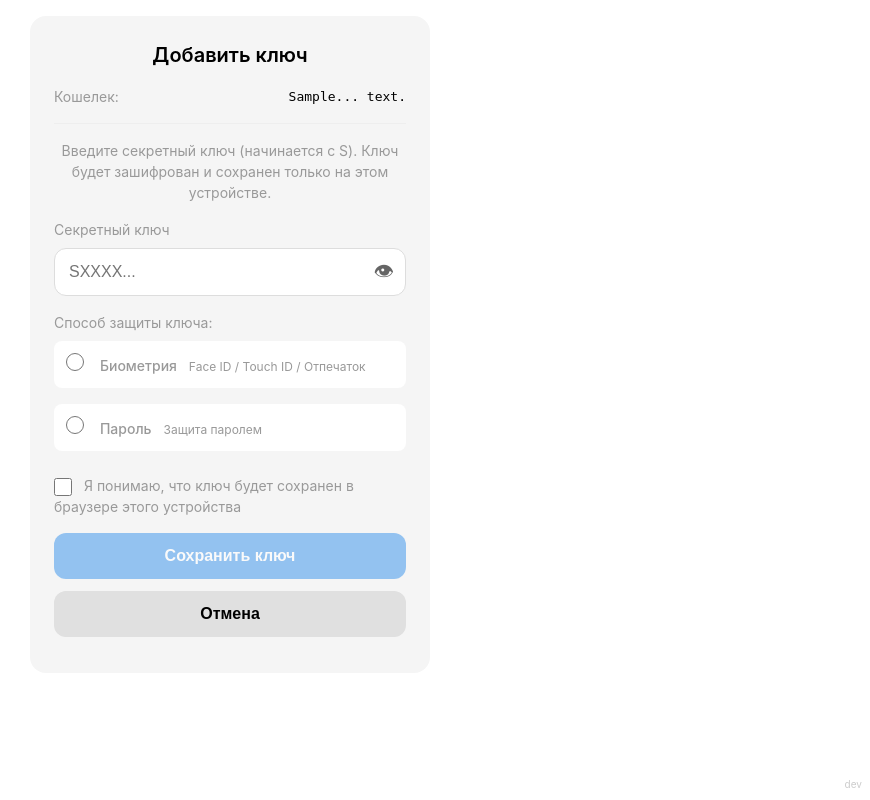
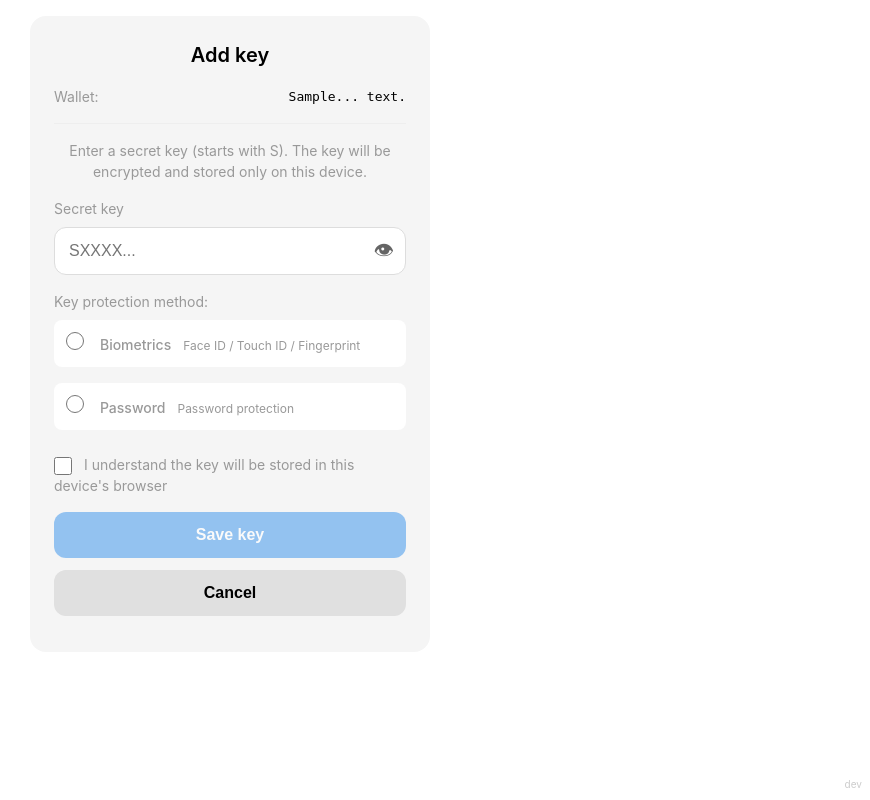
Before and after one commit to attid/MyMTLWalletBot, a FastAPI app: template webapp/templates/import.html in a window 1280 px wide. Shown: the whole page, without its empty margins (410-1280 px from the left). Run offline with FastAPI, Linux system fonts and the light colour scheme; the template is opened without the code that fills it: most values are stand-ins (such as "Sample title", 1, 10 or a date in 2020); some libraries are stand-ins or nearby versions.

Commit message:
feat(webapp): i18n ru/en driven by bot user.lang URL param
Webapp templates now localize via a single `webapp/static/js/i18n.js`
catalog. Language comes from a `?lang=ru|en` query param that the bot
appends when building WebAppInfo URLs in `bot/keyboards/webapp.py`;
the value is read from `localization_service.get_user_language` with
an `en` fallback. All four templates (base, sign, import, settings)
use `data-i18n*` for static text and `t(key)` for dynamic messages.

```diff
--- /dev/null
+++ b/webapp/static/js/i18n.js
@@ -0,0 +1,230 @@
+// Simple i18n for the webapp.
+// Language is read from the URL query param `?lang=ru|en` that the bot
+// appends when building WebAppInfo URLs in bot/keyboards/webapp.py.
+// Telegram.WebApp.initDataUnsafe.user.language_code is intentionally NOT
+// used — we follow the explicit language chosen by the user in the bot.
+
+(function () {
+    const I18N = {
+        ru: {
+            "common.close": "Закрыть",
+            "common.cancel": "Отмена",
+            "common.confirm": "Подтвердить",
+            "common.back": "Назад",
+            "common.error_title": "Ошибка",
+            "common.layout_warning": "⚠️ Включена русская раскладка",
+            "common.retry": "Попробовать снова",
+            "common.wallet_label": "Кошелек:",
+
+            "sign.page_title": "Подписание транзакции",
+            "sign.loading": "Загрузка транзакции...",
+            "sign.card_title": "Подтвердите транзакцию",
+            "sign.key_saved_hint": "Ключ сохранен в этом устройстве",
+            "sign.btn_sign": "Подписать",
+            "sign.btn_sign_in_progress": "Подписание...",
+            "sign.enter_hint": "Можно нажать Enter",
+            "sign.select_key_hint": "Выберите ключ для подписания или добавьте новый",
+            "sign.btn_add_new_key": "Добавить новый ключ",
+            "sign.btn_show_xdr": "Показать XDR",
+            "sign.no_key_hint": "Ключ не найден на этом устройстве",
+            "sign.btn_add_key": "Добавить ключ",
+            "sign.xdr_copy_hint": "Скопируйте XDR и подпишите вручную:",
+            "sign.btn_copy_xdr": "Копировать XDR",
+            "sign.xdr_copied": "XDR скопирован",
+            "sign.password_title": "Введите пароль",
+            "sign.password_hint": "Для доступа к ключу",
+            "sign.password_placeholder": "Пароль",
+            "sign.password_checking": "Проверка...",
+            "sign.password_empty": "Введите пароль",
+            "sign.password_wrong": "Неверный пароль",
+            "sign.success_title": "Транзакция подписана",
+            "sign.success_body": "Транзакция отправлена на обработку",
+            "sign.btn_select": "Выбрать",
+            "sign.tx_id_missing": "ID транзакции не указан",
+            "sign.tx_not_found": "Транзакция не найдена",
+            "sign.tx_already_signed": "Транзакция уже подписана",
+            "sign.tx_already_processed": "Транзакция уже обработана",
+            "sign.send_error": "Ошибка отправки",
+            "sign.key_not_found": "Ключ не найден",
+            "sign.biometric_reason": "Подписание транзакции",
+            "sign.biometric_cancelled": "Биометрия отменена",
+            "sign.biometric_error": "Ошибка биометрии",
+            "sign.unknown_protection": "Неизвестный тип защиты ключа",
+
+            "import.page_title": "Добавить ключ",
+            "import.card_title": "Добавить ключ",
+            "import.intro": "Введите секретный ключ (начинается с S). Ключ будет зашифрован и сохранен только на этом устройстве.",
+            "import.secret_label": "Секретный ключ",
+            "import.mode_label": "Способ защиты ключа:",
+            "import.mode_biometric": "Биометрия",
+            "import.mode_biometric_desc": "Face ID / Touch ID / Отпечаток",
+            "import.mode_password": "Пароль",
+            "import.mode_password_desc": "Защита паролем",
+            "import.password_label": "Пароль",
+            "import.password_placeholder": "Введите пароль",
+            "import.password_confirm_label": "Подтверждение пароля",
+            "import.password_confirm_placeholder": "Повторите пароль",
+            "import.consent": "Я понимаю, что ключ будет сохранен в браузере этого устройства",
+            "import.btn_save": "Сохранить ключ",
+            "import.btn_saving": "Сохранение...",
+            "import.success_title": "Ключ сохранен",
+            "import.address_label": "Адрес:",
+            "import.success_hint": "Теперь вы можете подписывать транзакции",
+            "import.wallet_address_missing": "Адрес кошелька не указан",
+            "import.invalid_key_format": "Неверный формат ключа",
+            "import.invalid_secret_key": "Неверный секретный ключ",
+            "import.select_protection": "Выберите способ защиты ключа",
+            "import.password_too_short": "Пароль должен быть минимум 4 символа",
+            "import.password_mismatch": "Пароли не совпадают",
+            "import.biometric_reason": "Для безопасного хранения ключа",
+            "import.biometric_access_denied": "Доступ к биометрии не предоставлен",
+            "import.save_error": "Ошибка сохранения: {msg}",
+
+            "settings.page_title": "Управление ключами",
+            "settings.card_title": "Сохраненные ключи",
+            "settings.no_keys": "Нет сохраненных ключей",
+            "settings.mode_biometric": "Биометрия",
+            "settings.mode_password": "Пароль",
+            "settings.wallets_label": "Кошельки:",
+            "settings.delete_title": "Удалить",
+            "settings.delete_confirm": "Удалить ключ {address}?",
+            "settings.key_deleted": "Ключ удален",
+            "settings.error_prefix": "Ошибка: {msg}",
+        },
+        en: {
+            "common.close": "Close",
+            "common.cancel": "Cancel",
+            "common.confirm": "Confirm",
+            "common.back": "Back",
+            "common.error_title": "Error",
+            "common.layout_warning": "⚠️ Russian keyboard layout detected",
+            "common.retry": "Try again",
+            "common.wallet_label": "Wallet:",
+
+            "sign.page_title": "Sign transaction",
+            "sign.loading": "Loading transaction...",
+            "sign.card_title": "Confirm transaction",
+            "sign.key_saved_hint": "Key is saved on this device",
+            "sign.btn_sign": "Sign",
+            "sign.btn_sign_in_progress": "Signing...",
+            "sign.enter_hint": "Press Enter to sign",
+            "sign.select_key_hint": "Select a key to sign with or add a new one",
+            "sign.btn_add_new_key": "Add new key",
+            "sign.btn_show_xdr": "Show XDR",
+            "sign.no_key_hint": "No key found on this device",
+            "sign.btn_add_key": "Add key",
+            "sign.xdr_copy_hint": "Copy the XDR and sign manually:",
+            "sign.btn_copy_xdr": "Copy XDR",
+            "sign.xdr_copied": "XDR copied",
+            "sign.password_title": "Enter password",
+            "sign.password_hint": "To unlock the key",
+            "sign.password_placeholder": "Password",
+            "sign.password_checking": "Checking...",
+            "sign.password_empty": "Enter a password",
+            "sign.password_wrong": "Wrong password",
+            "sign.success_title": "Transaction signed",
+            "sign.success_body": "Transaction submitted for processing",
+            "sign.btn_select": "Select",
+            "sign.tx_id_missing": "Transaction ID is missing",
+            "sign.tx_not_found": "Transaction not found",
+            "sign.tx_already_signed": "Transaction already signed",
+            "sign.tx_already_processed": "Transaction already processed",
+            "sign.send_error": "Submit error",
+            "sign.key_not_found": "Key not found",
+            "sign.biometric_reason": "Sign transaction",
+            "sign.biometric_cancelled": "Biometrics cancelled",
+            "sign.biometric_error": "Biometric error",
+            "sign.unknown_protection": "Unknown key protection type",
+
+            "import.page_title": "Add key",
+            "import.card_title": "Add key",
+            "import.intro": "Enter a secret key (starts with S). The key will be encrypted and stored only on this device.",
+            "import.secret_label": "Secret key",
+            "import.mode_label": "Key protection method:",
+            "import.mode_biometric": "Biometrics",
+            "import.mode_biometric_desc": "Face ID / Touch ID / Fingerprint",
+            "import.mode_password": "Password",
+            "import.mode_password_desc": "Password protection",
+            "import.password_label": "Password",
+            "import.password_placeholder": "Enter password",
+            "import.password_confirm_label": "Confirm password",
+            "import.password_confirm_placeholder": "Repeat password",
+            "import.consent": "I understand the key will be stored in this device's browser",
+            "import.btn_save": "Save key",
+            "import.btn_saving": "Saving...",
+            "import.success_title": "Key saved",
+            "import.address_label": "Address:",
+            "import.success_hint": "You can now sign transactions",
+            "import.wallet_address_missing": "Wallet address is missing",
+            "import.invalid_key_format": "Invalid key format",
+            "import.invalid_secret_key": "Invalid secret key",
+            "import.select_protection": "Select a key protection method",
+            "import.password_too_short": "Password must be at least 4 characters",
+            "import.password_mismatch": "Passwords do not match",
+            "import.biometric_reason": "To securely store the key",
+            "import.biometric_access_denied": "Biometric access was not granted",
+            "import.save_error": "Save error: {msg}",
+
+            "settings.page_title": "Manage keys",
+            "settings.card_title": "Saved keys",
+            "settings.no_keys": "No saved keys",
+            "settings.mode_biometric": "Biometrics",
+            "settings.mode_password": "Password",
+            "settings.wallets_label": "Wallets:",
+            "settings.delete_title": "Delete",
+            "settings.delete_confirm": "Delete key {address}?",
+            "settings.key_deleted": "Key deleted",
+            "settings.error_prefix": "Error: {msg}",
+        },
+    };
+
+    function getLangFromURL() {
+        const raw = new URLSearchParams(window.location.search).get("lang");
+        return raw === "ru" || raw === "en" ? raw : "en";
+    }
+
+    function t(key, params) {
+        const lang = window.__LANG || "en";
+        let template = (I18N[lang] && I18N[lang][key]) || I18N.en[key];
+        if (template == null) {
+            console.warn("[i18n] missing key:", key);
+            return key;
+        }
+        if (params) {
+            for (const [name, value] of Object.entries(params)) {
+                template = template.split("{" + name + "}").join(String(value));
+            }
+        }
+        return template;
+    }
+
+    function applyTranslations(root) {
+        const scope = root || document;
+        scope.querySelectorAll("[data-i18n]").forEach((el) => {
+            el.textContent = t(el.getAttribute("data-i18n"));
+        });
+        scope.querySelectorAll("[data-i18n-placeholder]").forEach((el) => {
+            el.setAttribute(
+                "placeholder",
+                t(el.getAttribute("data-i18n-placeholder"))
+            );
+        });
+        scope.querySelectorAll("[data-i18n-title]").forEach((el) => {
+            el.setAttribute("title", t(el.getAttribute("data-i18n-title")));
+        });
+    }
+
+    window.__LANG = getLangFromURL();
+    window.I18N = I18N;
+    window.t = t;
+    window.applyTranslations = applyTranslations;
+
+    document.addEventListener("DOMContentLoaded", () => {
+        document.documentElement.setAttribute("lang", window.__LANG);
+        applyTranslations();
+        const titleKey = document.documentElement.getAttribute("data-i18n-page-title");
+        if (titleKey) {
+            document.title = t(titleKey);
+        }
+    });
+})();
--- a/webapp/templates/base.html
+++ b/webapp/templates/base.html
@@ -1,11 +1,12 @@
 <!DOCTYPE html>
-<html lang="ru">
+<html data-i18n-page-title="{% block page_title_key %}{% endblock %}">
 <head>
     <meta charset="UTF-8">
     <meta name="viewport" content="width=device-width, initial-scale=1.0, maximum-scale=1.0, user-scalable=no">
     <title>{% block title %}MMWB{% endblock %}</title>
     <script src="https://telegram.org/js/telegram-web-app.js"></script>
     <script src="https://cdnjs.cloudflare.com/ajax/libs/stellar-sdk/12.3.0/stellar-sdk.min.js"></script>
+    <script src="/static/js/i18n.js?v={{ git_commit }}"></script>
     <link rel="stylesheet" href="/static/css/style.css?v={{ git_commit }}">
     {% block head %}{% endblock %}
 </head>
--- a/webapp/templates/import.html
+++ b/webapp/templates/import.html
@@ -1,25 +1,25 @@
 {% extends "base.html" %}
 
-{% block title %}Добавить ключ{% endblock %}
+{% block page_title_key %}import.page_title{% endblock %}
+{% block title %}Add key{% endblock %}
 
 {% block content %}
 <div class="card" id="import-card">
-    <h2>Добавить ключ</h2>
+    <h2 data-i18n="import.card_title">Add key</h2>
 
     <div class="tx-address">
-        <span class="label">Кошелек:</span>
+        <span class="label" data-i18n="common.wallet_label">Wallet:</span>
         <span class="value" id="wallet-address"></span>
     </div>
 
     <div class="divider"></div>
 
-    <p class="hint">
-        Введите секретный ключ (начинается с S).
-        Ключ будет зашифрован и сохранен только на этом устройстве.
+    <p class="hint" data-i18n="import.intro">
+        Enter a secret key (starts with S). The key will be encrypted and stored only on this device.
     </p>
 
     <div class="form-group">
-        <label for="secret-key">Секретный ключ</label>
+        <label for="secret-key" data-i18n="import.secret_label">Secret key</label>
         <input
             type="password"
             id="secret-key"
@@ -35,74 +35,76 @@
 
     <!-- Mode selection -->
     <div class="form-group" id="mode-section">
-        <label>Способ защиты ключа:</label>
+        <label data-i18n="import.mode_label">Key protection method:</label>
         <div class="mode-options">
             <label class="mode-option" id="mode-biometric-option">
                 <input type="radio" name="storage-mode" value="biometric" id="mode-biometric">
-                <span class="mode-label">Биометрия</span>
-                <span class="mode-desc">Face ID / Touch ID / Отпечаток</span>
+                <span class="mode-label" data-i18n="import.mode_biometric">Biometrics</span>
+                <span class="mode-desc" data-i18n="import.mode_biometric_desc">Face ID / Touch ID / Fingerprint</span>
             </label>
             <label class="mode-option">
                 <input type="radio" name="storage-mode" value="password" id="mode-password">
-                <span class="mode-label">Пароль</span>
-                <span class="mode-desc">Защита паролем</span>
+                <span class="mode-label" data-i18n="import.mode_password">Password</span>
+                <span class="mode-desc" data-i18n="import.mode_password_desc">Password protection</span>
             </label>
         </div>
     </div>
 
     <!-- Password fields (shown when password mode selected) -->
     <div class="form-group hidden" id="password-section">
-        <label for="password">Пароль</label>
+        <label for="password" data-i18n="import.password_label">Password</label>
         <input
             type="password"
             id="password"
             class="input"
-            placeholder="Введите пароль"
+            data-i18n-placeholder="import.password_placeholder"
+            placeholder="Enter password"
             autocomplete="new-password"
             oninput="checkKeyboardLayout()"
         >
-        <label for="password-confirm" style="margin-top: 12px">Подтверждение пароля</label>
+        <label for="password-confirm" data-i18n="import.password_confirm_label" style="margin-top: 12px">Confirm password</label>
         <input
             type="password"
             id="password-confirm"
             class="input"
-            placeholder="Повторите пароль"
+            data-i18n-placeholder="import.password_confirm_placeholder"
+            placeholder="Repeat password"
             autocomplete="new-password"
             oninput="checkKeyboardLayout()"
         >
-        <div id="layout-warning" class="layout-warning hidden">
-            ⚠️ Включена русская раскладка
+        <div id="layout-warning" class="layout-warning hidden" data-i18n="common.layout_warning">
+            ⚠️ Russian keyboard layout detected
         </div>
     </div>
 
     <div class="form-group">
         <label>
             <input type="checkbox" id="confirm-checkbox">
-            Я понимаю, что ключ будет сохранен в браузере этого устройства
+            <span data-i18n="import.consent">I understand the key will be stored in this device's browser</span>
         </label>
     </div>
 
-    <button class="btn btn-primary" id="btn-save" onclick="saveKey()" disabled>
-        Сохранить ключ
+    <button class="btn btn-primary" id="btn-save" data-i18n="import.btn_save" onclick="saveKey()" disabled>
+        Save key
     </button>
 
-    <button class="btn btn-secondary" onclick="cancel()">
-        Отмена
+    <button class="btn btn-secondary" data-i18n="common.cancel" onclick="cancel()">
+        Cancel
     </button>
 </div>
 
 <div class="card hidden" id="success-card">
     <div class="icon success-icon">&#10003;</div>
-    <h2>Ключ сохранен</h2>
-    <p>Адрес: <span id="saved-address" class="value"></span></p>
-    <p>Теперь вы можете подписывать транзакции</p>
+    <h2 data-i18n="import.success_title">Key saved</h2>
+    <p><span data-i18n="import.address_label">Address:</span> <span id="saved-address" class="value"></span></p>
+    <p data-i18n="import.success_hint">You can now sign transactions</p>
 </div>
 
 <div class="card hidden" id="error-card">
     <div class="icon error-icon">!</div>
-    <h2>Ошибка</h2>
+    <h2 data-i18n="common.error_title">Error</h2>
     <p id="error-message"></p>
-    <button class="btn btn-secondary" onclick="location.reload()">Попробовать снова</button>
+    <button class="btn btn-secondary" data-i18n="common.retry" onclick="location.reload()">Try again</button>
 </div>
 {% endblock %}
 
@@ -124,7 +126,7 @@ let biometricAvailable = false;
 
 async function init() {
     if (!WALLET_ADDRESS) {
-        showError("Адрес кошелька не указан");
+        showError(t("import.wallet_address_missing"));
         return;
     }
 
@@ -197,7 +199,7 @@ async function saveKey() {
 
     // Validate secret key format
     if (!secretKey.startsWith("S") || secretKey.length !== 56) {
-        showToast("Неверный формат ключа", "error");
+        showToast(t("import.invalid_key_format"), "error");
         return;
     }
 
@@ -212,13 +214,13 @@ async function saveKey() {
             console.warn(`Key address ${publicKey} differs from expected ${WALLET_ADDRESS}`);
         }
     } catch (e) {
-        showToast("Неверный секретный ключ", "error");
+        showToast(t("import.invalid_secret_key"), "error");
         return;
     }
 
     // Validate mode selection
     if (!mode) {
-        showToast("Выберите способ защиты ключа", "error");
+        showToast(t("import.select_protection"), "error");
         return;
     }
 
@@ -228,27 +230,27 @@ async function saveKey() {
         const passwordConfirm = document.getElementById("password-confirm").value;
 
         if (!password || password.length < 4) {
-            showToast("Пароль должен быть минимум 4 символа", "error");
+            showToast(t("import.password_too_short"), "error");
             return;
         }
 
         if (password !== passwordConfirm) {
-            showToast("Пароли не совпадают", "error");
+            showToast(t("import.password_mismatch"), "error");
             return;
         }
     }
 
     btn.disabled = true;
-    btn.textContent = "Сохранение...";
+    btn.textContent = t("import.btn_saving");
 
     try {
         if (mode === "biometric") {
             // Request biometric access first
             const granted = await BiometricStorage.requestAccess(
-                "Для безопасного хранения ключа"
+                t("import.biometric_reason")
             );
             if (!granted) {
-                throw new Error("Доступ к биометрии не предоставлен");
+                throw new Error(t("import.biometric_access_denied"));
             }
 
             // Save key using biometric storage
@@ -272,22 +274,24 @@ async function saveKey() {
         // Return to sign page or close
         setTimeout(() => {
             if (RETURN_TX) {
-                window.location.href = `/sign?tx=${RETURN_TX}`;
+                const lang = window.__LANG || "en";
+                window.location.href = `/sign?tx=${RETURN_TX}&lang=${lang}`;
             } else {
                 tg.close();
             }
         }, 1500);
 
     } catch (error) {
-        showToast("Ошибка сохранения: " + error.message, "error");
+        showToast(t("import.save_error", { msg: error.message }), "error");
         btn.disabled = false;
-        btn.textContent = "Сохранить ключ";
+        btn.textContent = t("import.btn_save");
     }
 }
 
 function cancel() {
     if (RETURN_TX) {
-        window.location.href = `/sign?tx=${RETURN_TX}`;
+        const lang = window.__LANG || "en";
+        window.location.href = `/sign?tx=${RETURN_TX}&lang=${lang}`;
     } else {
         tg.close();
     }
```
Also changed, not shown: bot/keyboards/webapp.py (+21 -2 lines), bot/tests/test_signing_flow.py (+43 -0 lines), docs/exec-plans/active/2026-04-15-webapp-i18n.md (+18 -30 lines), webapp/templates/settings.html (+18 -11 lines), webapp/templates/sign.html (+64 -57 lines).
